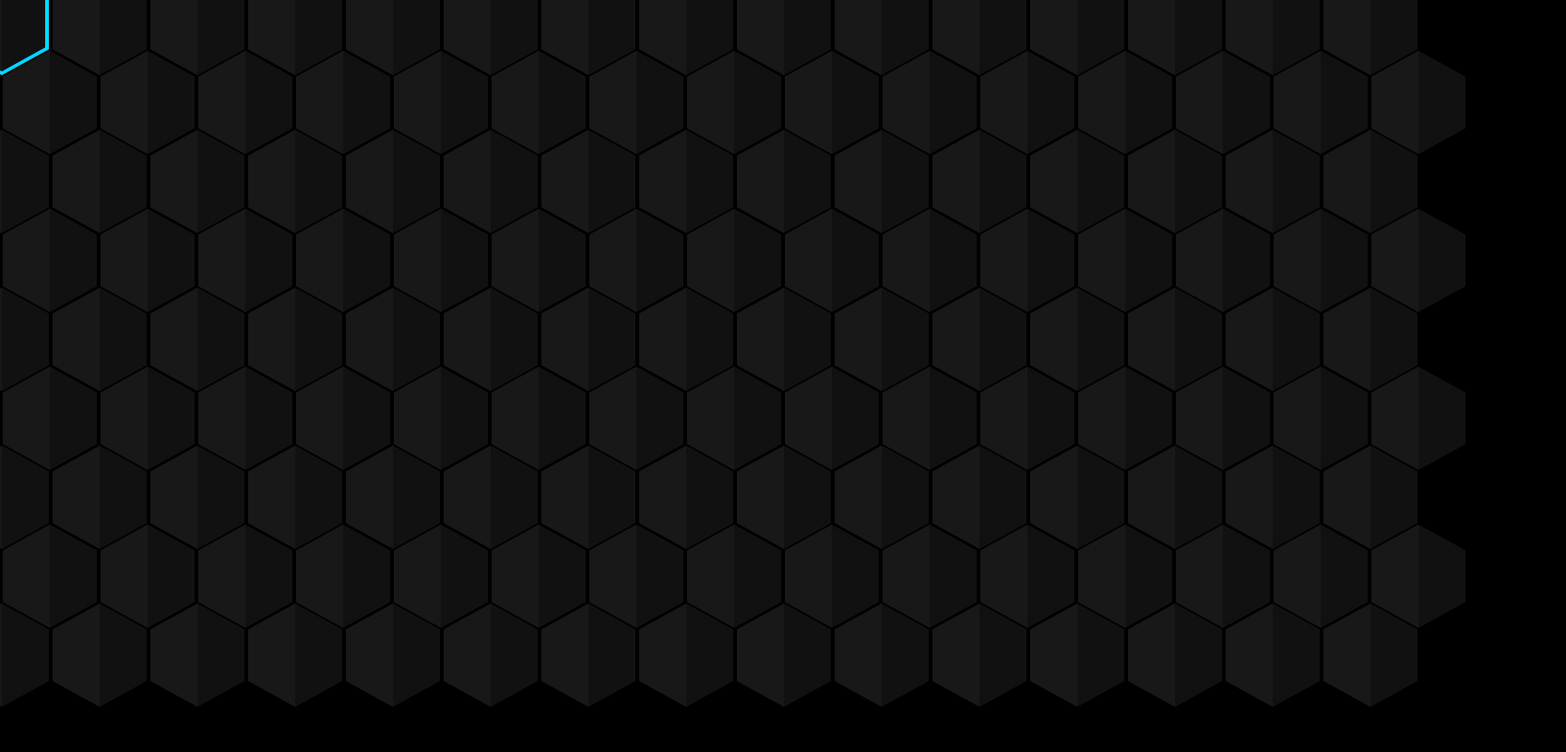
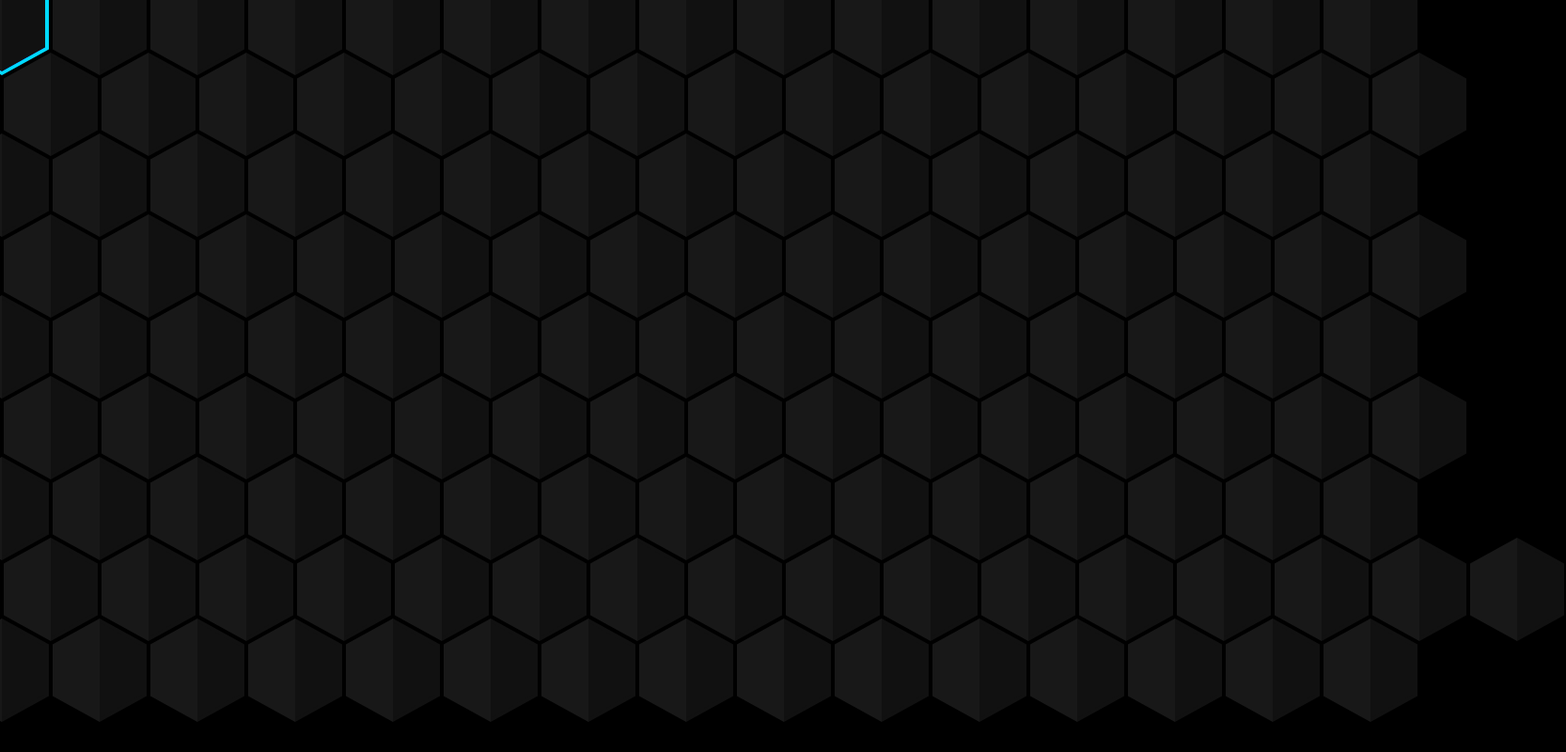
Before and after one commit to lemodoescoding/animated-hexagon-css, a plain HTML site: page index.html in a window 1280 px wide. Shown: the whole page at 94% size, 1666 px wide, since content can reach past the window. Drawn offline with Linux system fonts and the light colour scheme.

Commit message:
Minor change in style.css

```diff
--- a/index.html
+++ b/index.html
@@ -144,6 +144,7 @@
         <div class="hexagon"></div>
         <div class="hexagon"></div>
         <div class="hexagon"></div>
+        <div class="hexagon"></div>
       </div>
       <div class="row">
         <div class="hexagon"></div>
--- a/style.css
+++ b/style.css
@@ -12,10 +12,11 @@ body {
   display: inline-flex;
   margin-top: -32px;
   margin-left: -50px;
+  margin-bottom: 4px;
 }
 
 .row:nth-child(even) {
-  margin-left: 1px;
+  margin-left: 2px;
 }
 
 .hexagon {
```
